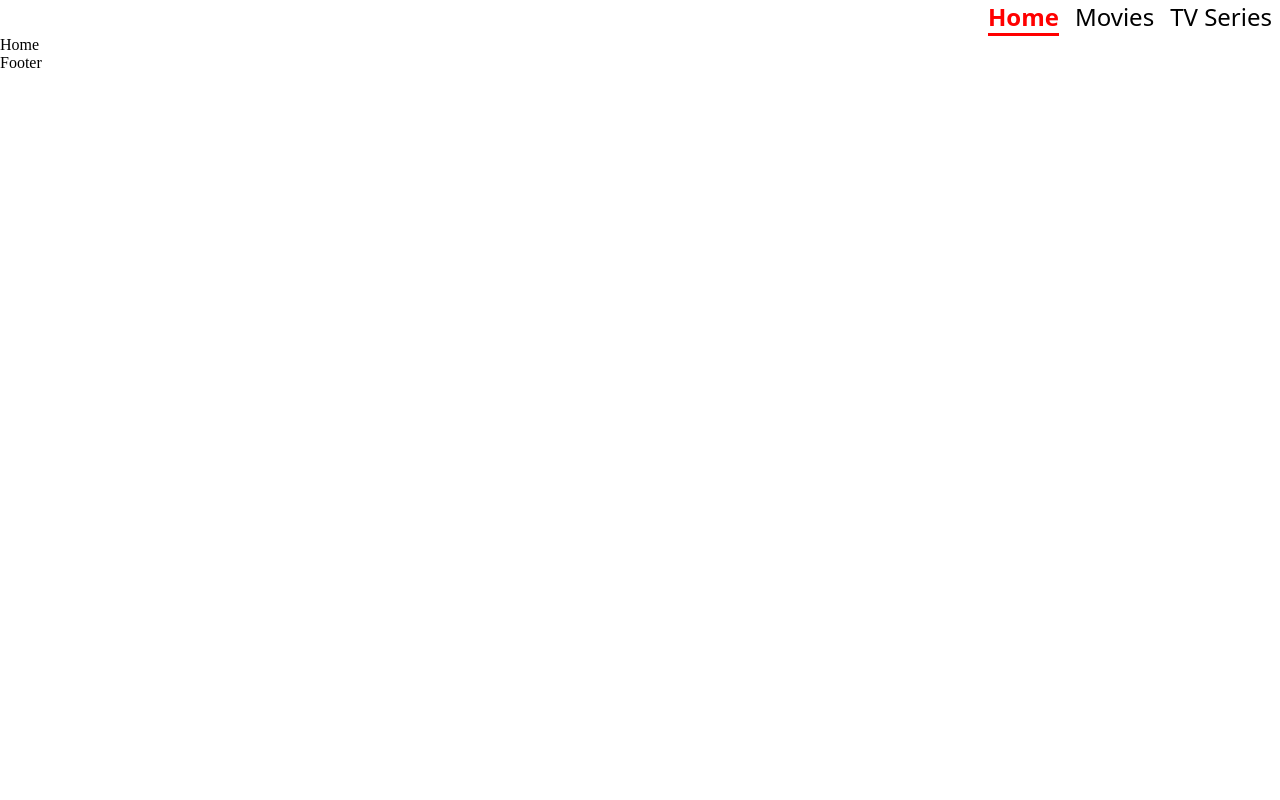
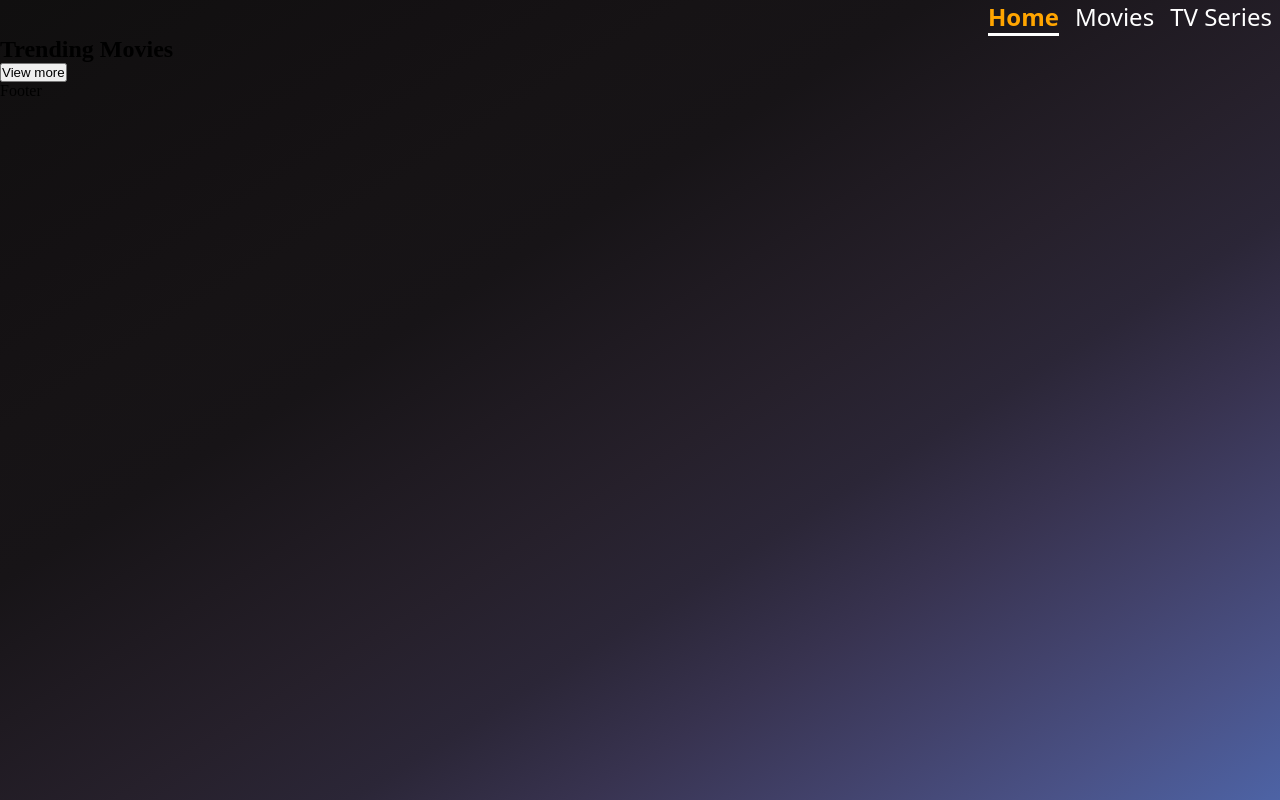
Before and after one commit to Isebring/GHE-Movie-App, a React (Vite) app: page / in a window 1280 px wide. Built offline with nearby package versions, Linux system fonts and the light colour scheme.

Commit message:
added some placeholder colors and some content to Home.tsx

```diff
--- a/src/components/Header.tsx
+++ b/src/components/Header.tsx
@@ -57,16 +57,16 @@ const NavItem = styled.li<NavItemProps>`
   font-family: system-ui, Arial, sans-serif;
   margin: 0 0.5rem;
   font-weight: ${({ active }) => (active ? 'bold' : 'normal')};
-  border-bottom: ${({ active }) => (active ? '3px solid red' : 'normal')};
+  border-bottom: ${({ active }) => (active ? '3px solid white' : 'normal')};
 
 
   & a {
     text-decoration: none;
-    color: ${({ active }) => (active ? 'red' : 'black')};
+    color: ${({ active }) => (active ? 'orange' : 'white')};
   }
 
   & a:hover {
-    color: red;
+    color: orange;
 
   }
 
--- a/src/index.css
+++ b/src/index.css
@@ -3,3 +3,22 @@
   margin: 0;
   padding: 0;
 }
+
+body {
+  height: 100vh;
+  background-image: linear-gradient(
+    to right bottom,
+    #100f0f,
+    #121011,
+    #141113,
+    #161315,
+    #171417,
+    #1f1a21,
+    #26202b,
+    #2b2637,
+    #383350,
+    #42426b,
+    #4a5287,
+    #4d63a5
+  );
+}
--- a/src/pages/Home.tsx
+++ b/src/pages/Home.tsx
@@ -1,6 +1,14 @@
+import { Link } from "react-router-dom";
+import OutlineButton from '../components/buttons/Button';
+
 function Home()  {
   return (
-    <div>Home</div>
+    <div>
+    <h2>Trending Movies</h2>
+    <Link to="/movie">
+      <OutlineButton>View more</OutlineButton>
+    </Link>
+    </div>
   )
 }
 
```
